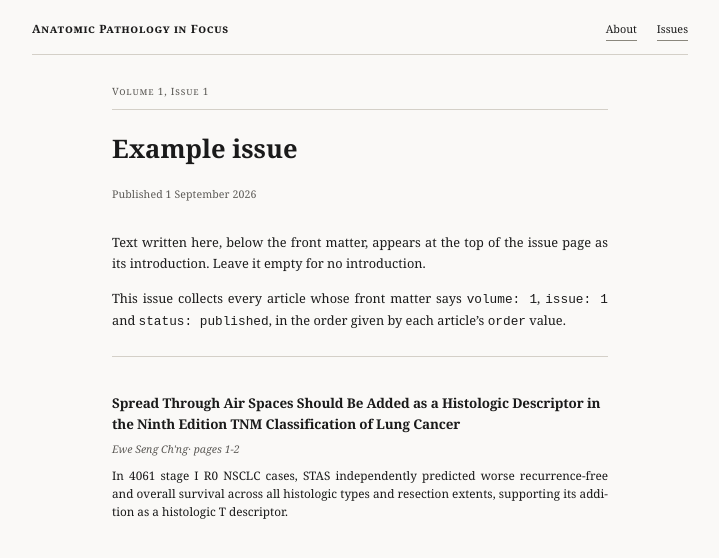
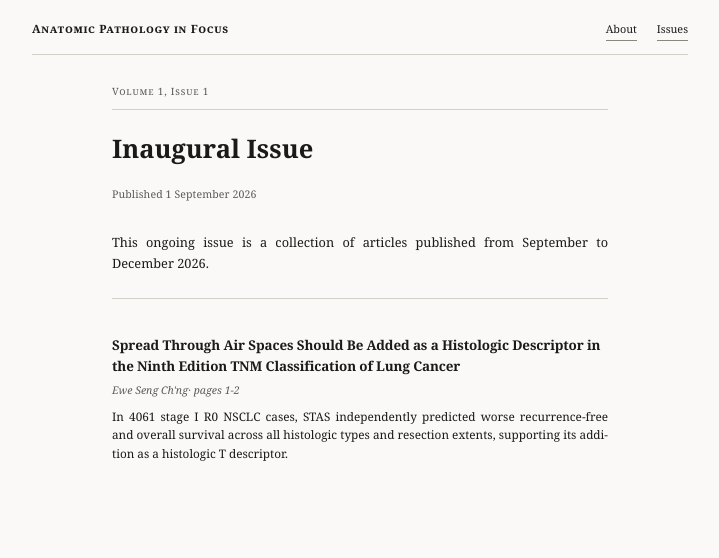
Before and after one commit to es-chng/APIF, a Jekyll site: the page built from _issues/v1-i1.md, in a window 1280 px wide. Shown: the top 558 px of the page, without its empty margins (280-999 px from the left). Built offline with Jekyll 4.4.1, drawn with Linux system fonts in a browser that asks for light colours.

Commit message:
Update v1-i1.md

```diff
--- a/_issues/v1-i1.md
+++ b/_issues/v1-i1.md
@@ -2,11 +2,6 @@
 volume: 1
 issue: 1
 published_date: 2026-09-01
-theme: "Example issue"        # optional; leave out for an untitled issue
+theme: "Inaugural Issue"        # optional; leave out for an untitled issue
 ---
-Text written here, below the front matter, appears at the top of the issue
-page as its introduction. Leave it empty for no introduction.
-
-This issue collects every article whose front matter says `volume: 1`,
-`issue: 1` and `status: published`, in the order given by each article's
-`order` value.
+This ongoing issue is a collection of articles published from September to December 2026.
```
